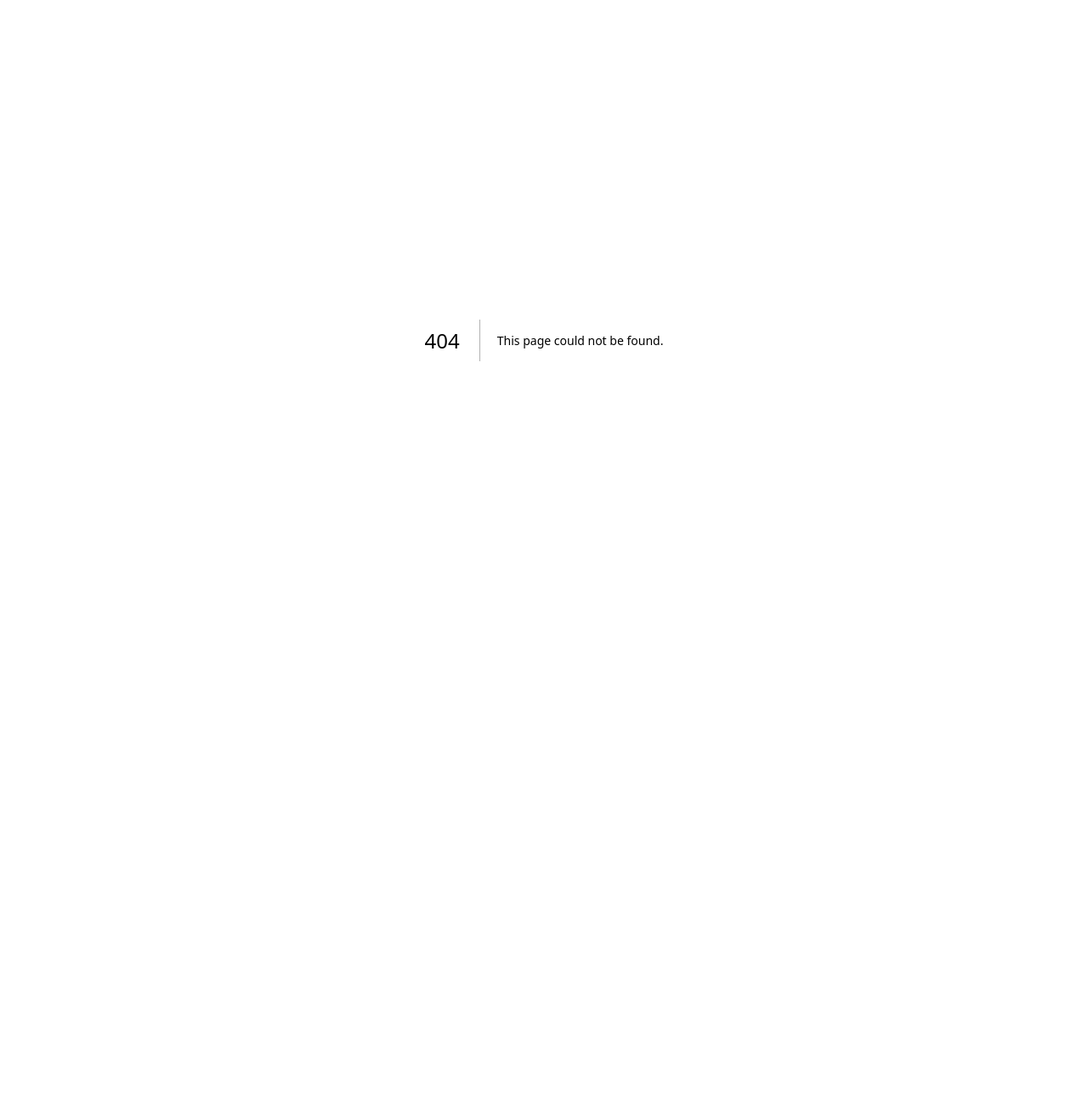
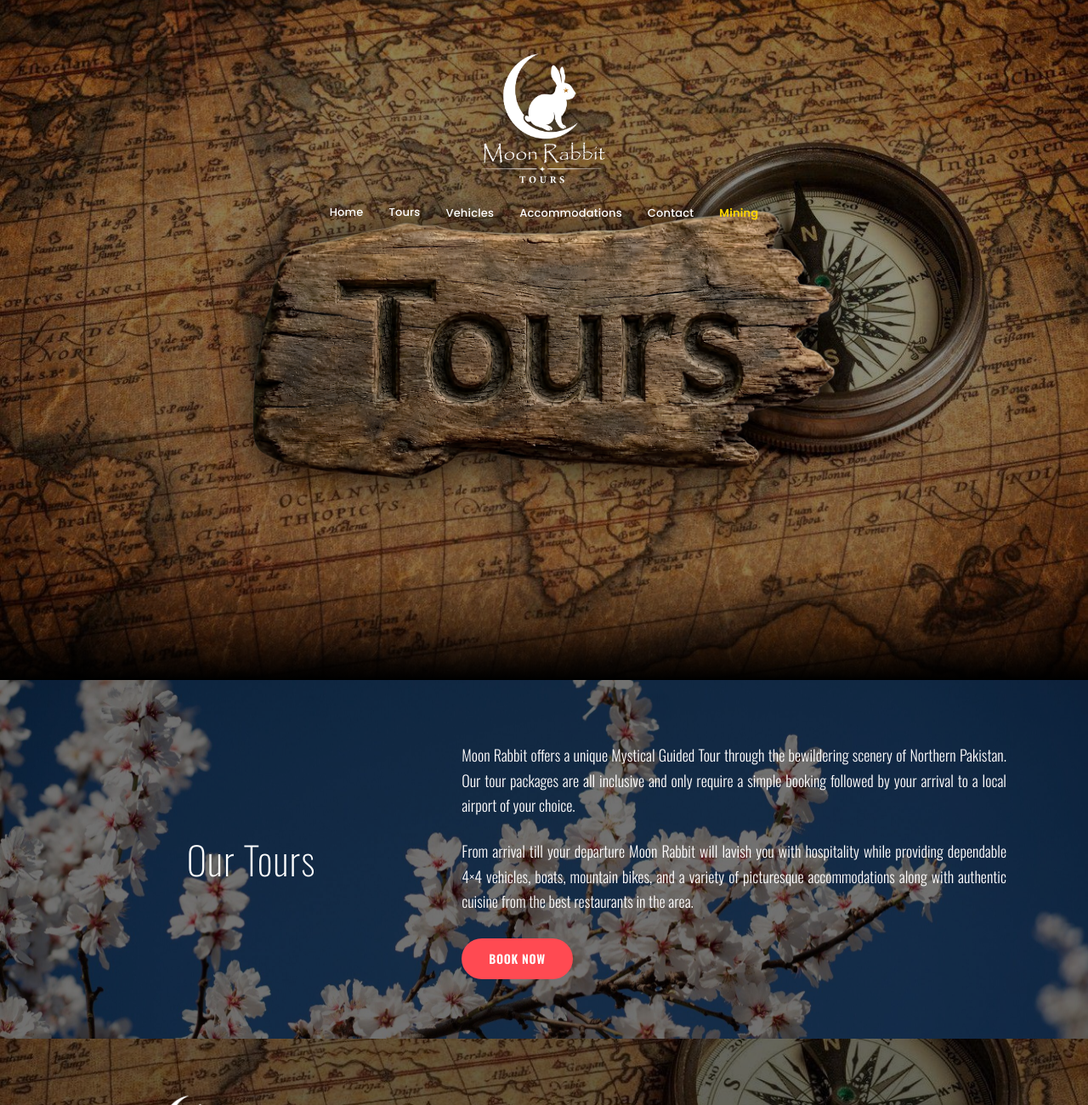
Before and after one commit to msaadfall25bsse/moon-rabbit-tour, a Next.js app: page /tour in a window 1280 px wide. Before the commit this address had no page. Shown: the top 1300 px of the page at 85% size. Before the commit the page ends 800 px from the top, so only its background shows below. Built offline with nearby package versions, Linux system fonts and the light colour scheme.

Commit message:
Add tour page and link Tours nav item in Header to /tour

```diff
--- /dev/null
+++ b/app/tour/page.tsx
@@ -0,0 +1,93 @@
+import Image from "next/image";
+import Link from "next/link";
+import Header from "@/components/layout/Header";
+import Footer from "@/components/layout/Footer";
+
+export const metadata = {
+  title: "Tours - Moon Rabbit",
+  description:
+    "Explore our mystical guided tours through the breathtaking scenery of Northern Pakistan.",
+};
+
+export default function TourPage() {
+  return (
+    <div className="relative min-h-screen w-full bg-black overflow-x-hidden text-white font-['Poppins',sans-serif]">
+      {/* ===== HEADER ===== */}
+      <Header />
+
+      {/* ===== HERO SECTION ===== */}
+      <section className="relative w-full h-screen min-h-[600px] overflow-hidden bg-black flex items-center justify-center">
+        {/* Background image */}
+        <Image
+          src="/image/tour/tour-hero-bg.jpg"
+          alt="Moon Rabbit Tours"
+          fill
+          priority
+          className="object-cover object-center z-0"
+        />
+
+        {/* Dark overlay */}
+        <div className="absolute inset-0 bg-black/45 pointer-events-none z-10" />
+
+        {/* Bottom gradient fade */}
+        <div className="absolute bottom-0 left-0 right-0 h-32 bg-gradient-to-t from-black via-black/30 to-transparent pointer-events-none z-10" />
+
+        {/* Hero text image overlay */}
+        <div className="relative z-20 flex flex-col items-center justify-center text-center px-6">
+          <Image
+            src="/image/tour/tour-hero-text.png"
+            alt="Tours"
+            width={700}
+            height={300}
+            priority
+            className="w-[280px] sm:w-[420px] md:w-[560px] lg:w-[700px] h-auto object-contain drop-shadow-[0_4px_24px_rgba(0,0,0,0.8)]"
+          />
+        </div>
+      </section>
+
+      {/* ===== TOUR INTRO SECTION ===== */}
+      <section
+        className="relative w-full min-h-[420px] py-[70px] px-6 sm:px-12 md:px-16 lg:px-24 bg-cover bg-center bg-no-repeat flex items-center justify-center text-white"
+        style={{ backgroundImage: "url('/what-we-do-bg.jpg')" }}
+      >
+        <div className="absolute inset-0 bg-black/55 pointer-events-none" />
+
+        <div className="relative z-10 w-full max-w-[1240px] mx-auto flex flex-col md:flex-row items-center justify-between gap-8 md:gap-12">
+          {/* Heading */}
+          <div className="w-full md:w-[38%] flex items-center justify-center">
+            <h1 className="font-['Oswald',sans-serif] text-[40px] sm:text-[45px] font-[200] leading-[1.2] text-white tracking-wide text-center md:text-left">
+              Our Tours
+            </h1>
+          </div>
+
+          {/* Description */}
+          <div className="w-full md:w-[61%] font-['Oswald',sans-serif] text-[17px] sm:text-[18px] font-[300] leading-[1.65] text-[#FFFDFD] text-left md:text-justify space-y-4">
+            <p className="py-[4px]">
+              Moon Rabbit offers a unique Mystical Guided Tour through the
+              bewildering scenery of Northern Pakistan. Our tour packages are all
+              inclusive and only require a simple booking followed by your arrival
+              to a local airport of your choice.
+            </p>
+            <p className="py-[4px]">
+              From arrival till your departure Moon Rabbit will lavish you with
+              hospitality while providing dependable 4×4 vehicles, boats, mountain
+              bikes, and a variety of picturesque accommodations along with
+              authentic cuisine from the best restaurants in the area.
+            </p>
+            <div className="pt-2">
+              <Link
+                href="/"
+                className="inline-block bg-[#ff4a52] hover:bg-[#ff3039] text-white text-sm uppercase tracking-wider font-semibold py-3.5 px-8 rounded-full transition-colors"
+              >
+                Book Now
+              </Link>
+            </div>
+          </div>
+        </div>
+      </section>
+
+      {/* ===== FOOTER ===== */}
+      <Footer />
+    </div>
+  );
+}
--- a/components/layout/Header.tsx
+++ b/components/layout/Header.tsx
@@ -55,8 +55,8 @@ export default function Header() {
           </li>
           <li>
             <Link
-              href="#"
-              className="text-white hover:text-[#ff4a52] transition-colors duration-200 py-2 inline-block"
+              href="/tour"
+              className="text-white hover:text-[#ff4a52] transition-colors duration-200 py-2 inline-block border-b-2 border-transparent hover:border-[#ff4a52]"
             >
               Tours
             </Link>
@@ -111,7 +111,7 @@ export default function Header() {
             </li>
             <li>
               <Link
-                href="#"
+                href="/tour"
                 onClick={() => setMobileMenuOpen(false)}
                 className="block text-white hover:text-[#ff4a52] transition-colors py-1"
               >
--- /dev/null
+++ b/components/tour/tourHero.tsx
@@ -0,0 +1,22 @@
+const TourHero = () => {
+  return (
+    <section
+      className="relative flex min-h-[70vh] w-full items-center justify-center overflow-hidden bg-cover bg-center bg-no-repeat"
+      style={{
+        backgroundImage: "url('/images/tour/tour-hero.jpg')",
+      }}
+    >
+      {/* Dark overlay */}
+      <div className="absolute inset-0 bg-black/45" />
+
+      {/* Hero Content */}
+      <div className="relative z-10 flex flex-col items-center justify-center px-6 text-center">
+        <h1 className="font-oswald text-6xl font-medium uppercase tracking-[0.08em] text-white sm:text-7xl md:text-8xl lg:text-9xl">
+          Tours
+        </h1>
+      </div>
+    </section>
+  );
+};
+
+export default TourHero;
```
